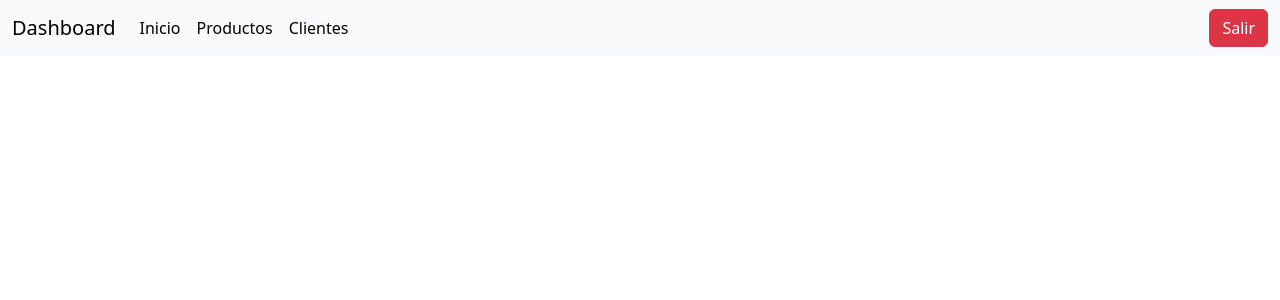
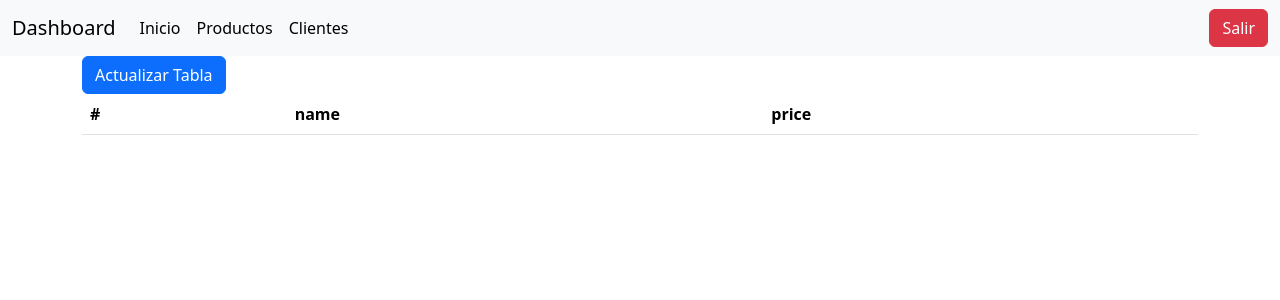
Before and after one commit to magadiflo/spring-boot-angular-refresh-token, an Angular app in the folder refresh-token-angular/: page /dashboard in a window 1280 px wide. Shown: the top 300 px of the page. Built offline with nearby package versions, Linux system fonts and the light colour scheme.

Commit message:
Agregando productos en el dashboard

```diff
--- a/refresh-token-angular/src/app/pages/dashboard-page/dashboard-page.component.html
+++ b/refresh-token-angular/src/app/pages/dashboard-page/dashboard-page.component.html
@@ -21,3 +21,22 @@
     </div>
   </div>
 </nav>
+<div class="container">
+  <button type="button" (click)="updateTable()" class="btn btn-primary">Actualizar Tabla</button>
+  <table class="table">
+    <thead>
+      <tr>
+        <th scope="col">#</th>
+        <th scope="col">name</th>
+        <th scope="col">price</th>
+      </tr>
+    </thead>
+    <tbody>
+      <tr *ngFor="let product of products">
+        <th scope="row">{{ product.id }}</th>
+        <td>{{ product.name }}</td>
+        <td>{{ product.price }}</td>
+      </tr>
+    </tbody>
+  </table>
+</div>
--- a/refresh-token-angular/src/app/pages/dashboard-page/dashboard-page.component.ts
+++ b/refresh-token-angular/src/app/pages/dashboard-page/dashboard-page.component.ts
@@ -1,11 +1,24 @@
-import { Component } from '@angular/core';
+import { Component, inject } from '@angular/core';
+import { NgFor } from '@angular/common';
+
+import { IResponseProduct } from '../../commons/services/app.model.interface';
+import { AppService } from '../../commons/services/api/app.service';
 
 @Component({
   selector: 'app-dashboard-page',
   standalone: true,
+  imports: [NgFor],
   templateUrl: './dashboard-page.component.html',
   styleUrls: ['./dashboard-page.component.scss']
 })
 export class DashboardPageComponent {
 
+  public products: IResponseProduct[] = [];
+  private _appService = inject(AppService);
+
+  updateTable(): void {
+    this._appService.products()
+      .subscribe(products => this.products = products);
+  }
+
 }
```
